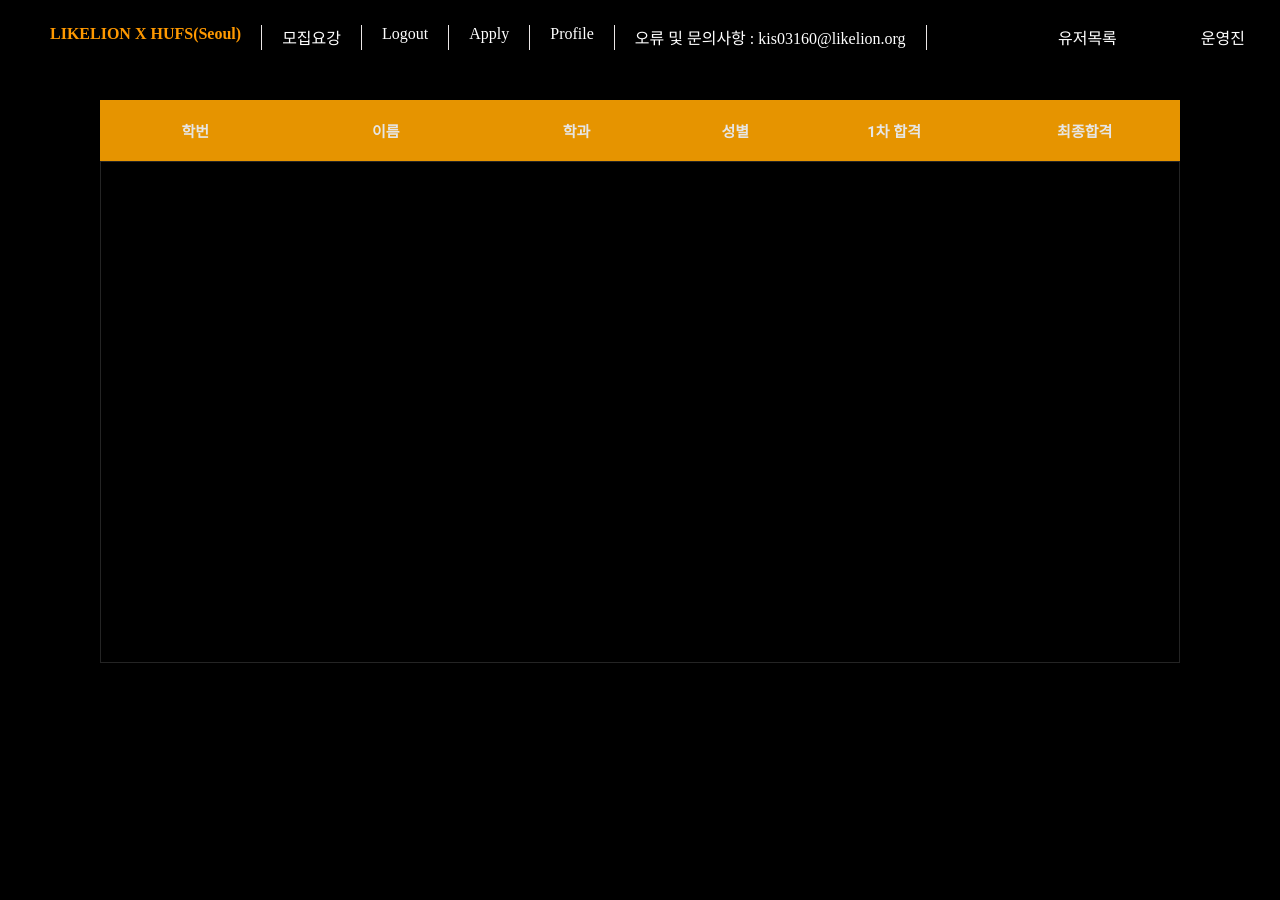
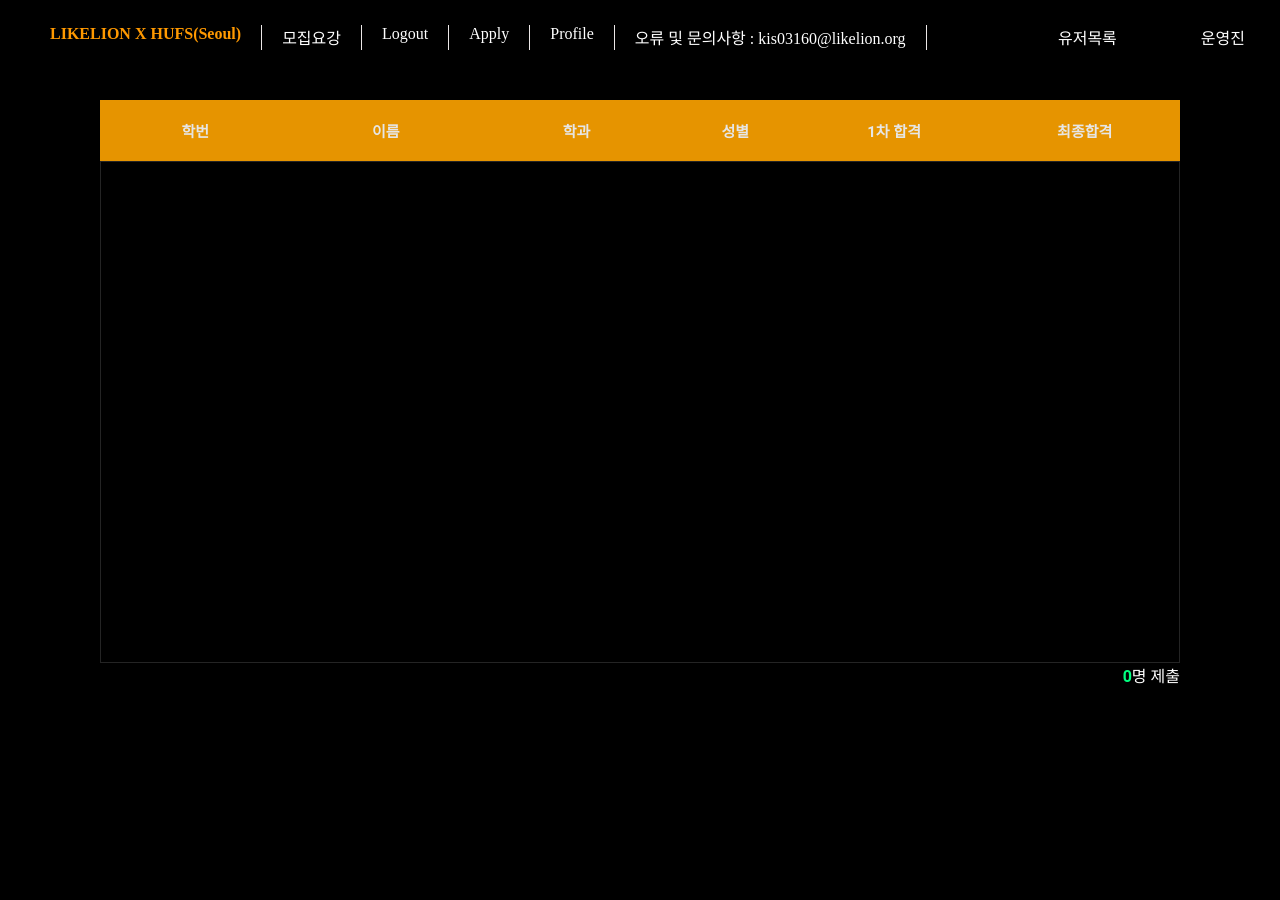
Before and after one commit to kjh03160/likelion, a Django app: page /view/ in a window 1280 px wide. After the commit the page ends 684 px from the top, so only its background shows below. Run offline with Django 3.2, Linux system fonts and the light colour scheme; a user stored in the database is signed in; data that the repository does not hold is empty; some web fonts are replaced.

Commit message:
제출 인원 추가

```diff
--- a/apply/testapp/templates/detail.html
+++ b/apply/testapp/templates/detail.html
@@ -81,7 +81,7 @@
             height: 100%;
         }
         section{
-          margin: 100px;
+          padding: 100px;
           /* margin-top: 18% !important; */
           /* margin-top: 400px; */
           height: 80%;
@@ -227,15 +227,18 @@
                             </tbody>
                         </table>
                       </div>
+                      <p style="color: white; text-align: right;"><b style="color:springgreen;">{{posts|length}}</b>명 제출</p>
+
                     </section>
+
       </body>
       </html>
 
       {% else %}
 
 
-<script type="text/javascript">
+<!-- <script type="text/javascript">
     alert('로그인이 필요합니다.')
     window.location.href = 'login';
-  </script>
+  </script> -->
 {% endif %}
```
